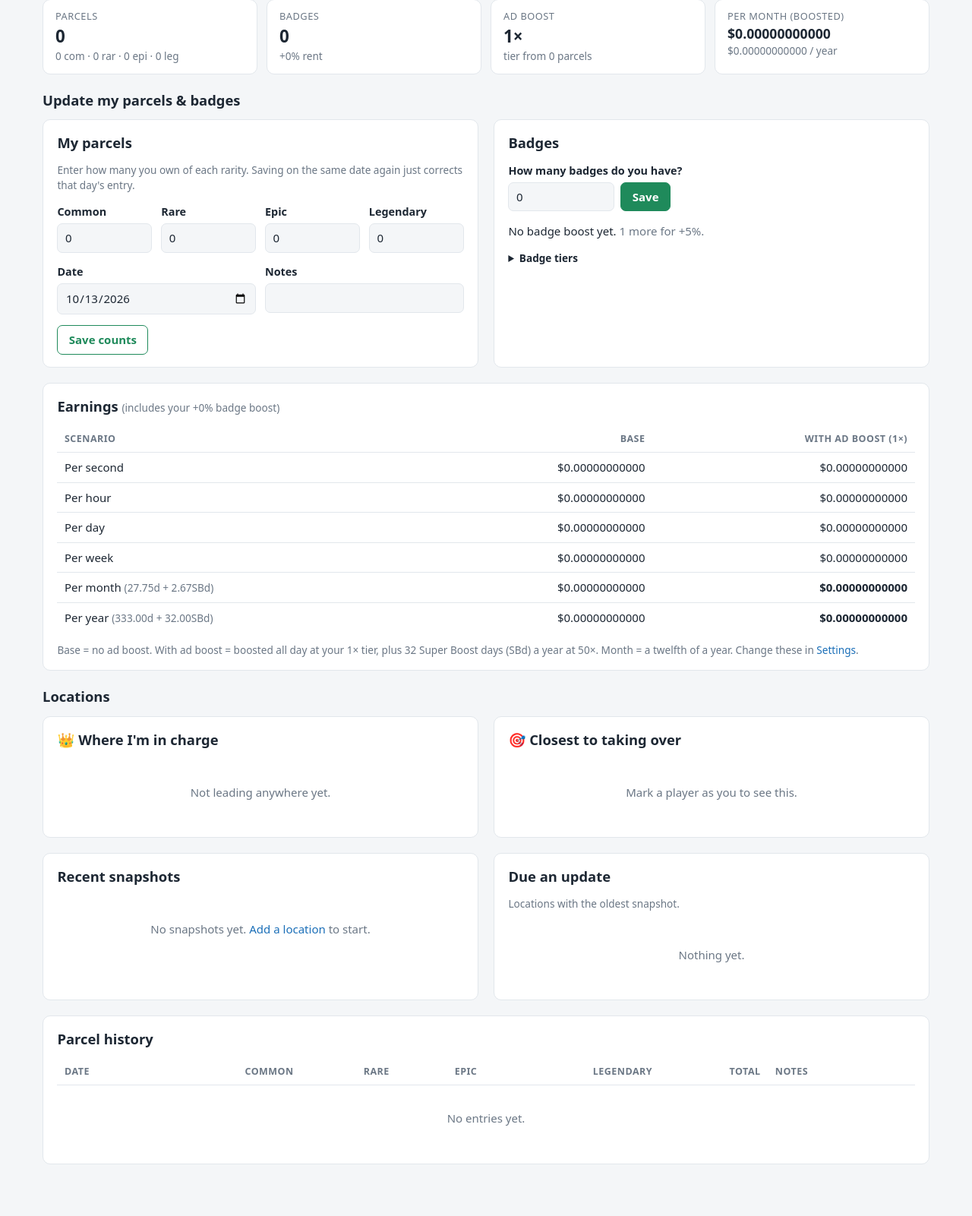
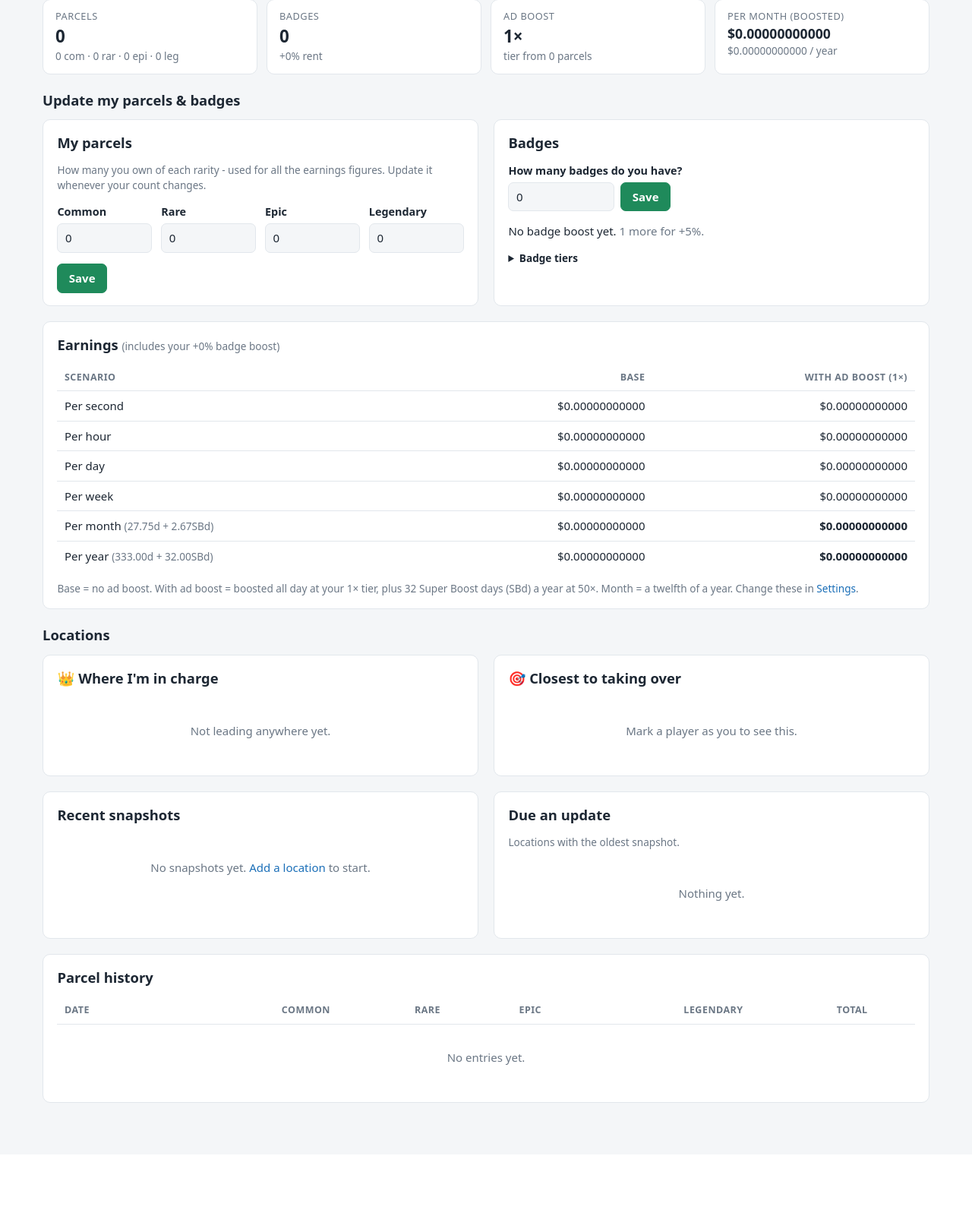
Before and after one commit to MXR156/AETracker, a Laravel app: page / in a window 1280 px wide. Shown: the part 217-1818 px from the top of the page at 76% size. After the commit the page ends 1669 px from the top, so only its background shows below. Run offline with Laravel 12, Linux system fonts and the light colour scheme; data that the repository does not hold is empty.

Commit message:
Drop the date and notes from the parcel count form
The parcel count is just the current number of each rarity used for
the earnings figures, so the form only asks for the four counts.
Saving stamps today's date (one entry per day, updated if saved again)
so the parcel history chart keeps working. The history table no longer
shows a notes column.

Co-Authored-By: Claude Opus 5.5 <noreply@anthropic.com>
Claude-Session: https://claude.ai/code/session_01VwtGZefaQmRfQ1spRVxD21

```diff
--- a/resources/views/dashboard.blade.php
+++ b/resources/views/dashboard.blade.php
@@ -43,7 +43,7 @@
 <div class="grid grid-2" style="margin-bottom:1.25rem">
     <div class="card">
         <h2>My parcels</h2>
-        <p class="muted small" style="margin-top:0">Enter how many you own of each rarity. Saving on the same date again just corrects that day's entry.</p>
+        <p class="muted small" style="margin-top:0">How many you own of each rarity - used for all the earnings figures. Update it whenever your count changes.</p>
         <form method="post" action="{{ route('holdings.store') }}">
             @csrf
             <div class="form-row form-row-4">
@@ -52,11 +52,7 @@
                         <input type="number" min="0" id="h_{{ $r }}" name="{{ $r }}" value="{{ old($r, $current?->$r ?? 0) }}" required></div>
                 @endforeach
             </div>
-            <div class="form-row">
-                <div class="field"><label for="h_date">Date</label><input type="date" id="h_date" name="recorded_on" value="{{ now()->toDateString() }}" required></div>
-                <div class="field"><label for="h_notes">Notes</label><input id="h_notes" name="notes"></div>
-            </div>
-            <button class="btn btn-ghost">Save counts</button>
+            <button class="btn">Save</button>
         </form>
     </div>
     <div class="card" id="badges">
@@ -213,14 +209,13 @@
 <div class="card table-wrap" style="margin-top:1.25rem">
     <h2>Parcel history</h2>
     <table>
-        <thead><tr><th>Date</th>@foreach ($calc::RARITIES as $r)<th class="num">{{ ucfirst($r) }}</th>@endforeach<th class="num">Total</th><th class="hide-sm">Notes</th><th></th></tr></thead>
+        <thead><tr><th>Date</th>@foreach ($calc::RARITIES as $r)<th class="num">{{ ucfirst($r) }}</th>@endforeach<th class="num">Total</th><th></th></tr></thead>
         <tbody>
         @forelse ($holdings as $h)
             <tr>
                 <td class="nowrap">{{ $h->recorded_on->format('j M Y') }}</td>
                 @foreach ($calc::RARITIES as $r)<td class="num">{{ number_format($h->$r) }}</td>@endforeach
                 <td class="num"><strong>{{ number_format($h->total()) }}</strong></td>
-                <td class="hide-sm small muted">{{ $h->notes }}</td>
                 <td class="right">
                     <form class="inline" method="post" action="{{ route('holdings.destroy', $h) }}" onsubmit="return confirm('Delete this entry?')">
                         @csrf @method('DELETE')<button class="link-btn" style="color:var(--down)">Delete</button>
```
Also changed, not shown: app/Http/Controllers/HoldingController.php (+5 -4 lines), tests/Feature/PortfolioTest.php (+11 -10 lines).
